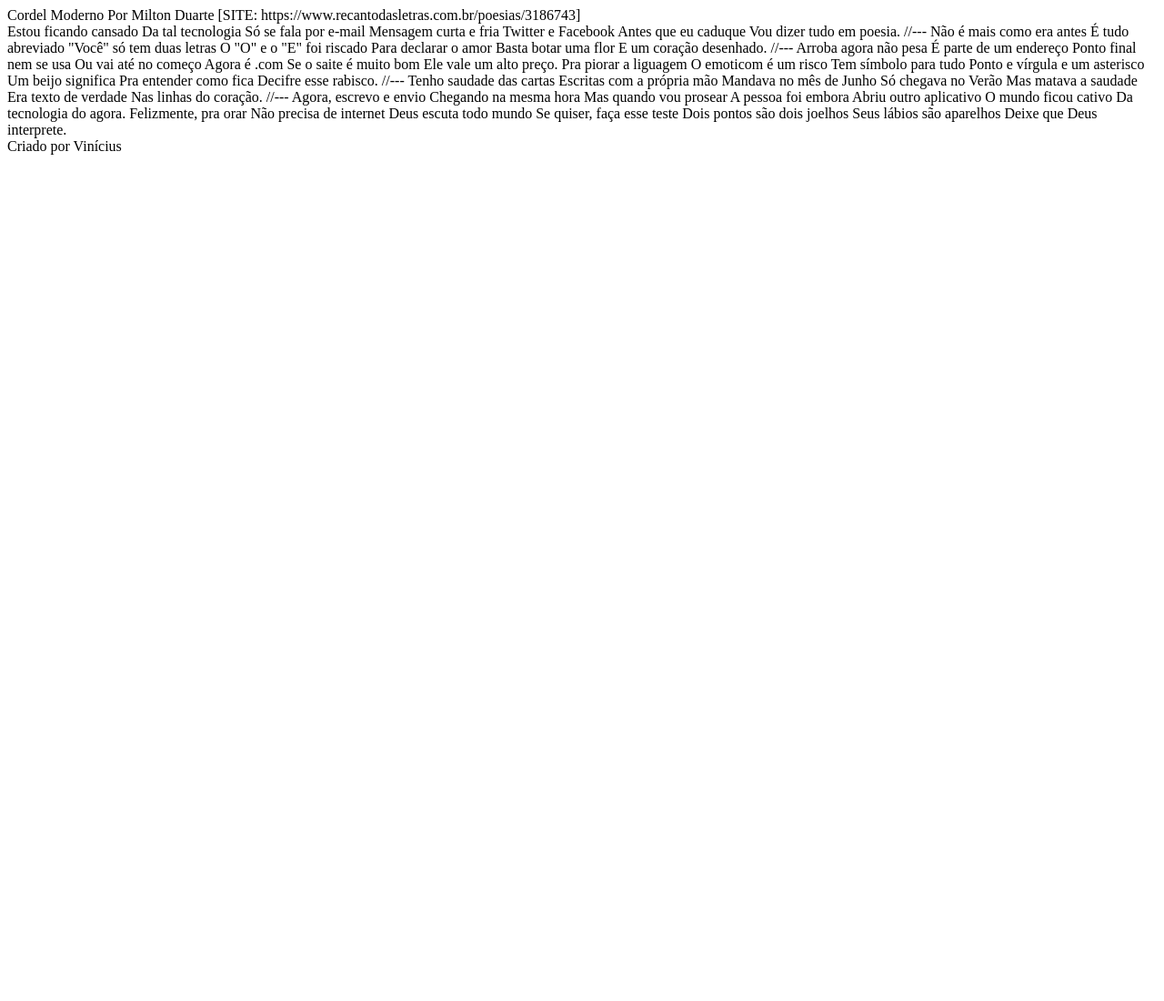
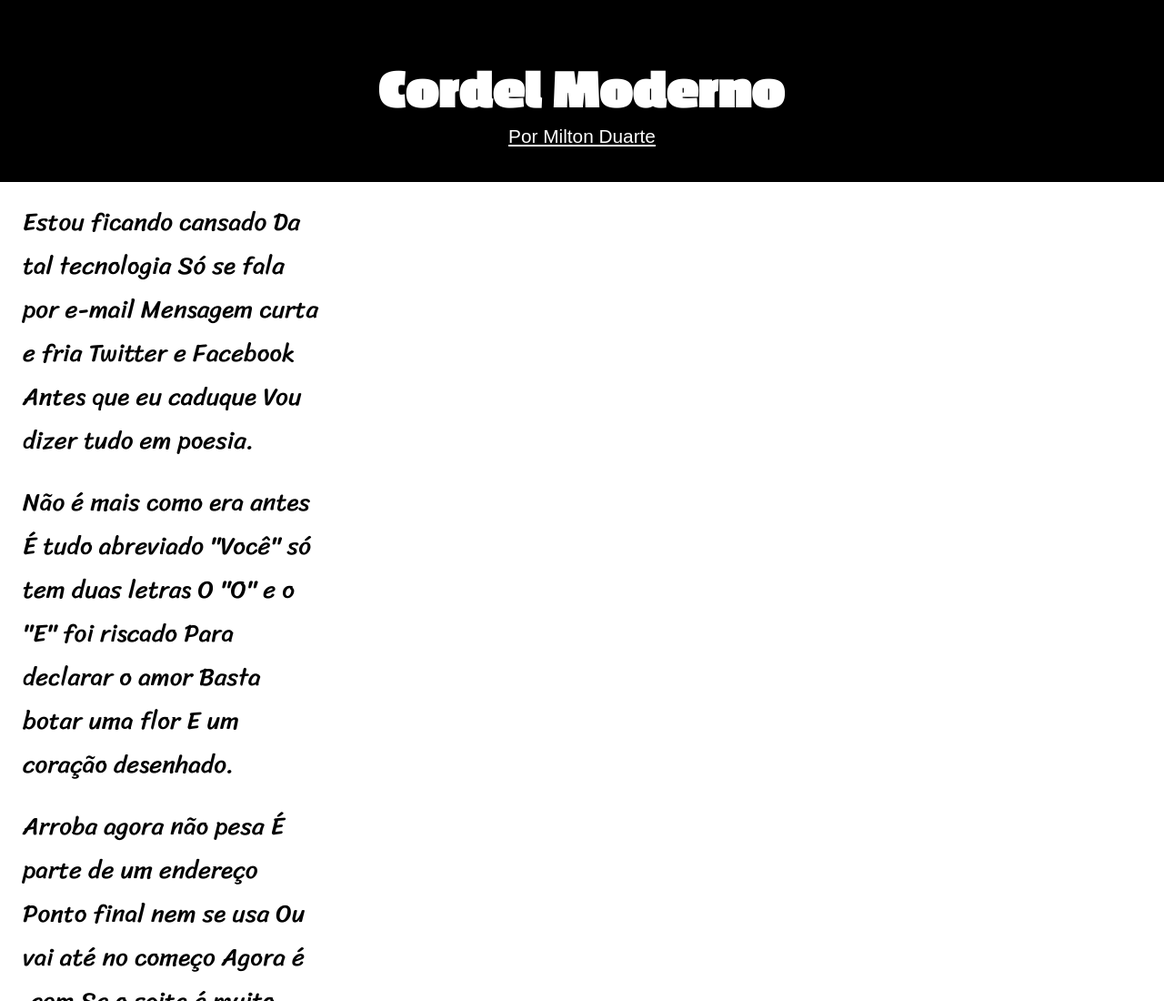
Before and after one commit to viniNascimento63/HTML-CSS, a plain HTML site: page Módulo 3/desafios/cordel/index.html in a window 1280 px wide. Shown: the top 1100 px of the page at 91% size. Before the commit the page ends 800 px from the top, so only its background shows below. Drawn offline with Linux system fonts and the light colour scheme.

Commit message:
Update index.html

```diff
--- a/Módulo 3/desafios/cordel/index.html
+++ b/Módulo 3/desafios/cordel/index.html
@@ -4,15 +4,18 @@
     <meta charset="UTF-8">
     <meta name="viewport" content="width=device-width, initial-scale=1.0">
     <title>Cordel</title>
+    <link rel="stylesheet" href="estilo/style.css">
 </head>
 <body>
     <header>
-        Cordel Moderno
-        Por Milton Duarte
-        [SITE: https://www.recantodasletras.com.br/poesias/3186743]
+        <h1>Cordel Moderno</h1>
+        <p><a href="https://www.recantodasletras.com.br/poesias/3186743" target="_blank" rel="nofollow">Por Milton Duarte</a></p>
     </header>
 
     <main>
+        <section>
+            <article>
+                <p class="estrofe">
                     Estou ficando cansado
                     Da tal tecnologia
                     Só se fala por e-mail
@@ -20,7 +23,12 @@
                     Twitter e Facebook
                     Antes que eu caduque
                     Vou dizer tudo em poesia.
-        //---
+                </p>
+            </article>
+
+            <!-- Imagem de fundo joaninha -->
+            <article>
+                <p class="estrofe">
                     Não é mais como era antes
                     É tudo abreviado
                     "Você" só tem duas letras
@@ -28,7 +36,11 @@
                     Para declarar o amor
                     Basta botar uma flor
                     E um coração desenhado.
-        //---
+                </p>
+            </article>
+
+            <article>
+                <p class="estrofe">
                     Arroba agora não pesa
                     É parte de um endereço
                     Ponto final nem se usa
@@ -36,6 +48,13 @@
                     Agora é .com
                     Se o saite é muito bom
                     Ele vale um alto preço.
+
+                </p>
+            </article>
+
+            <!-- Imagem de funo papéis -->
+            <article>
+                <p class="estrofe">
                     Pra piorar a liguagem
                     O emoticom é um risco
                     Tem símbolo para tudo
@@ -43,7 +62,11 @@
                     Um beijo significa
                     Pra entender como fica
                     Decifre esse rabisco.
-        //---
+                </p>
+            </article>
+
+            <article>
+                <p class="estrofe">
                     Tenho saudade das cartas
                     Escritas com a própria mão
                     Mandava no mês de Junho
@@ -51,7 +74,11 @@
                     Mas matava a saudade
                     Era texto de verdade
                     Nas linhas do coração.
-        //---
+                </p>
+            </article>
+
+            <article>
+                <p class="estrofe">
                     Agora, escrevo e envio
                     Chegando na mesma hora
                     Mas quando vou prosear
@@ -59,6 +86,11 @@
                     Abriu outro aplicativo
                     O mundo ficou cativo
                     Da tecnologia do agora.
+                </p>
+            </article>
+
+            <article>
+                <p class="estrofe">
                     Felizmente, pra orar
                     Não precisa de internet
                     Deus escuta todo mundo
@@ -66,6 +98,9 @@
                     Dois pontos são dois joelhos
                     Seus lábios são aparelhos
                     Deixe que Deus interprete.
+                </p>
+            </article>
+        </section>
     </main>
     <footer>Criado por Vinícius</footer>
 </body>
```
Lines whose indentation alone changed are shown as unchanged.
